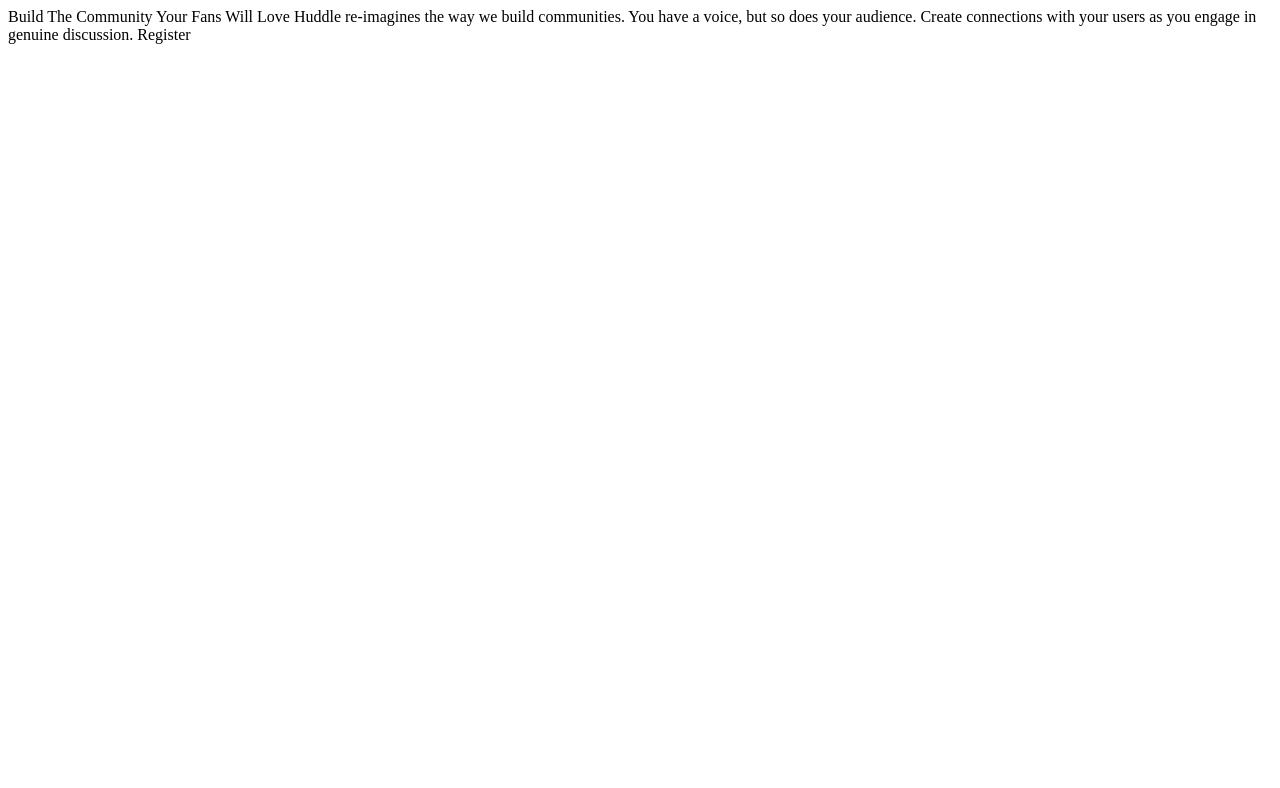
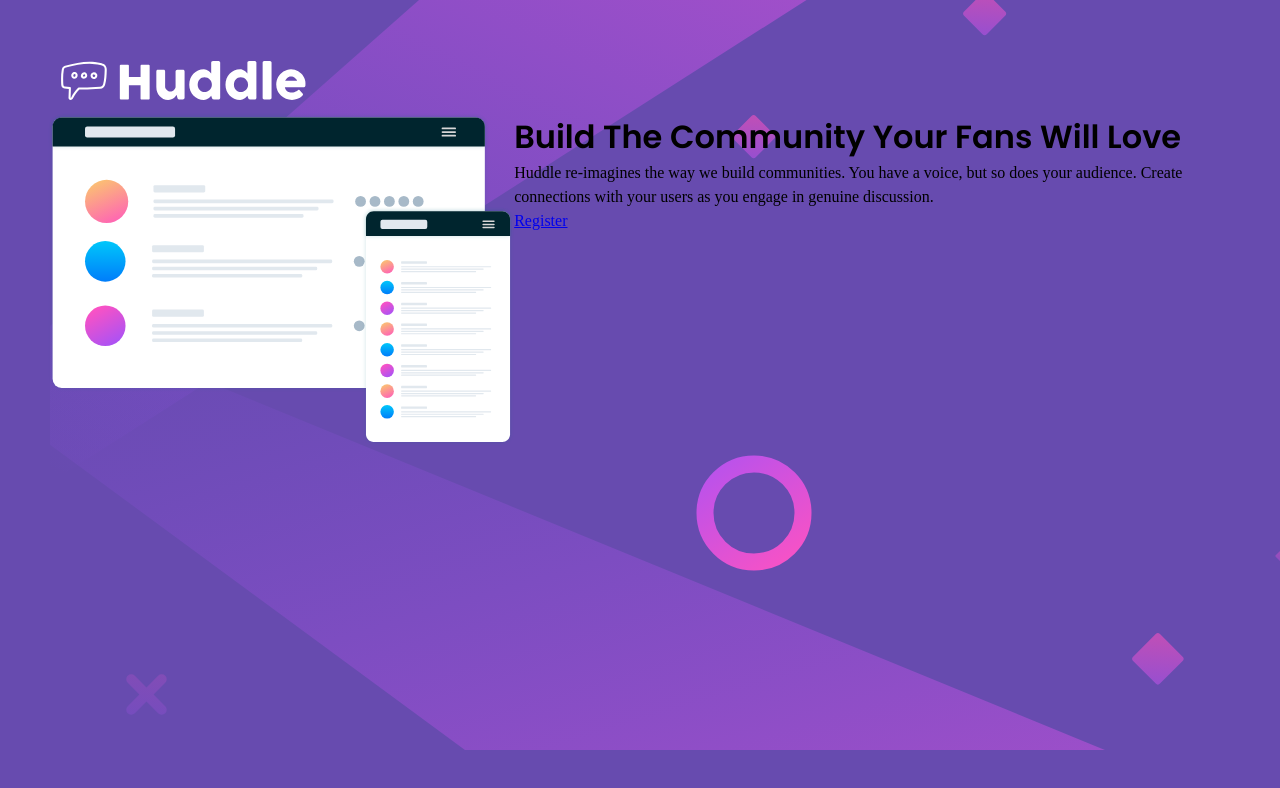
Before and after one commit to MahdiSohaily/single-introductory-section, a website: page index.html in a window 1280 px wide. Drawn offline with Linux system fonts and the light colour scheme.

Commit message:
Add HTML Structure

```diff
--- a/index.html
+++ b/index.html
@@ -1,21 +1,43 @@
 <!DOCTYPE html>
 <html lang="en">
+
 <head>
   <meta charset="UTF-8">
-  <meta name="viewport" content="width=device-width, initial-scale=1.0"> <!-- displays site properly based on user's device -->
+  <meta name="viewport" content="width=device-width, initial-scale=1.0">
+  <!-- displays site properly based on user's device -->
 
   <link rel="icon" type="image/png" sizes="32x32" href="./images/favicon-32x32.png">
 
   <title>Frontend Mentor | Huddle landing page with single introductory section</title>
+  <link rel="preconnect" href="https://fonts.googleapis.com">
+  <link rel="preconnect" href="https://fonts.gstatic.com" crossorigin>
+  <link href="https://fonts.googleapis.com/css2?family=Poppins:wght@400;600&display=swap" rel="stylesheet">
+  <link rel="preconnect" href="https://fonts.googleapis.com">
+  <link rel="preconnect" href="https://fonts.gstatic.com" crossorigin>
+  <link href="https://fonts.googleapis.com/css2?family=Open+Sans&display=swap" rel="stylesheet">
   <link rel="stylesheet" href="./styles.css">
 </head>
+
 <body>
+  <header>
+    <img src="./images/logo.svg" alt="">
+  </header>
+  <main>
+    <div class="img-wrapper">
+      <img src="./images/illustration-mockups.svg" alt="illustration-mockups">
+    </div>
+    <div class="description">
+      <h1> Build The Community Your Fans Will Love</h1>
+      <p>
+        Huddle re-imagines the way we build communities. You have a voice, but so does your audience.
+        Create connections with your users as you engage in genuine discussion.
+      </p>
+      <a href="#">Register</a>
+    </div>
+  </main>
+  <footer>
 
-  Build The Community Your Fans Will Love
+  </footer>
+</body>
 
-  Huddle re-imagines the way we build communities. You have a voice, but so does your audience.
-  Create connections with your users as you engage in genuine discussion.
-
-  Register
-</body>
 </html>
--- a/styles.css
+++ b/styles.css
@@ -0,0 +1,105 @@
+:root {
+  --violet: hsl(257, 40%, 49%);
+  --soft-magenta: hsl(300, 69%, 71%);
+
+  --ff-headings: "Poppins", sans-serif;
+  --ff-body: "Open Sans", sans-serif;
+
+  --fw-regular: 400;
+  --fw-bold: 600;
+}
+
+/* Box sizing rules */
+*,
+*::before,
+*::after {
+  box-sizing: border-box;
+}
+
+/* Remove default margin */
+* {
+  margin: 0;
+  padding: 0;
+}
+
+/* Remove list styles on ul, ol elements with a list role, which suggests default styling will be removed */
+ul[role="list"],
+ol[role="list"] {
+  list-style: none;
+}
+
+/* Set core root defaults */
+html:focus-within {
+  scroll-behavior: smooth;
+}
+
+/* Set core body defaults */
+body {
+  height: 100vh;
+  text-rendering: optimizeSpeed;
+  line-height: 1.5;
+  padding: 3em;
+  background: var(--violet) url("./images/bg-mobile.svg");
+  background-repeat: no-repeat;
+  background-size: contain;
+}
+
+@media screen and (min-width: 40em) {
+  body {
+    background: var(--violet) url("./images/bg-desktop.svg");
+    background-position: top -50px left 50px;
+    background-repeat: no-repeat;
+  }
+}
+
+/* A elements that don't have a class get default styles */
+a:not([class]) {
+  text-decoration-skip-ink: auto;
+}
+
+/* Make images easier to work with */
+img,
+picture {
+  max-width: 100%;
+  display: block;
+}
+
+/* Inherit fonts for inputs and buttons */
+input,
+button,
+textarea,
+select {
+  font: inherit;
+}
+
+/* Remove all animations, transitions and smooth scroll for people that prefer not to see them */
+@media (prefers-reduced-motion: reduce) {
+  html:focus-within {
+    scroll-behavior: auto;
+  }
+
+  *,
+  *::before,
+  *::after {
+    animation-duration: 0.01ms !important;
+    animation-iteration-count: 1 !important;
+    transition-duration: 0.01ms !important;
+    scroll-behavior: auto !important;
+  }
+}
+
+/* general styling */
+
+@media screen and (min-width: 40em) {
+  main {
+    display: flex;
+  }
+}
+h1,
+h2,
+h3,
+h4,
+h5,
+h6 {
+  font-family: var(--ff-headings);
+}
```
